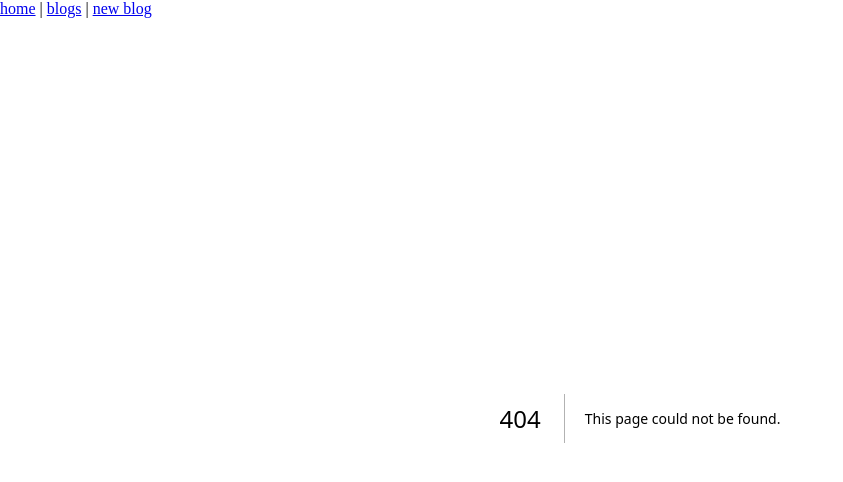
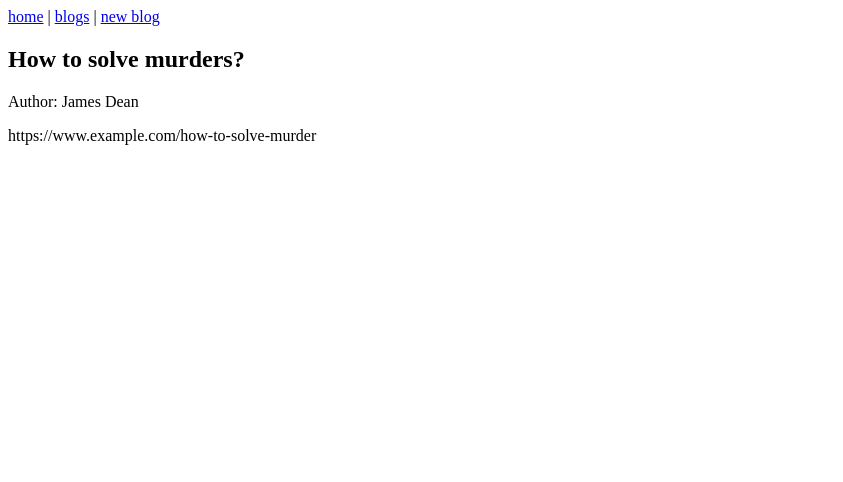
Before and after one commit to jbdemme/blog-app, a Next.js app: page /blogs/1 in a window 1280 px wide. Before the commit this address had no page. Shown: the top 482 px of the page, without its empty margins (0-843 px from the left). Built offline with nearby package versions, Linux system fonts and the light colour scheme.

Commit message:
feat: add blog detail page and link from blog list

```diff
--- /dev/null
+++ b/app/blogs/[id]/page.tsx
@@ -0,0 +1,21 @@
+import { getBlogById } from "@/app/services/notes"
+import { notFound } from "next/navigation"
+
+const Blog = async ({ params }: { params: Promise<{ id: string }> }) => {
+    const { id } = await params
+    const blog = getBlogById(Number(id))
+
+    if (!blog) {
+        notFound()
+    }
+
+    return (
+        <div>
+            <h2>{blog.title}</h2>
+            <p>Author: {blog.author}</p>
+            <p>{blog.url}</p>
+        </div>
+    )
+}
+
+export default Blog
--- a/app/blogs/page.tsx
+++ b/app/blogs/page.tsx
@@ -1,3 +1,4 @@
+import Link from "next/link"
 import { getBlogs } from "../services/notes"
 
 const Blogs = () => {
@@ -8,7 +9,9 @@
             <ul>
                 {blogs.map(blog => (
                     <li key={blog.id}>
-                        <h4>{blog.title}</h4>
+                        <p>
+                            <Link href={`/blogs/${blog.id}`}>{blog.title}</Link>
+                        </p>
                         {blog.author} ({blog.url}) LIKES: {blog.likes}
                     </li>
                 ))}
--- a/app/services/notes.ts
+++ b/app/services/notes.ts
@@ -21,6 +21,10 @@
     return blogs
 }
 
+export const getBlogById = (id: number) => {
+    return blogs.find((blog) => blog.id === id)
+}
+
 export const addBlog = (title: string, author: string, url: string, likes: number) => {
     blogs.push({ id: nextId++, title, author, url, likes })
 }
```
